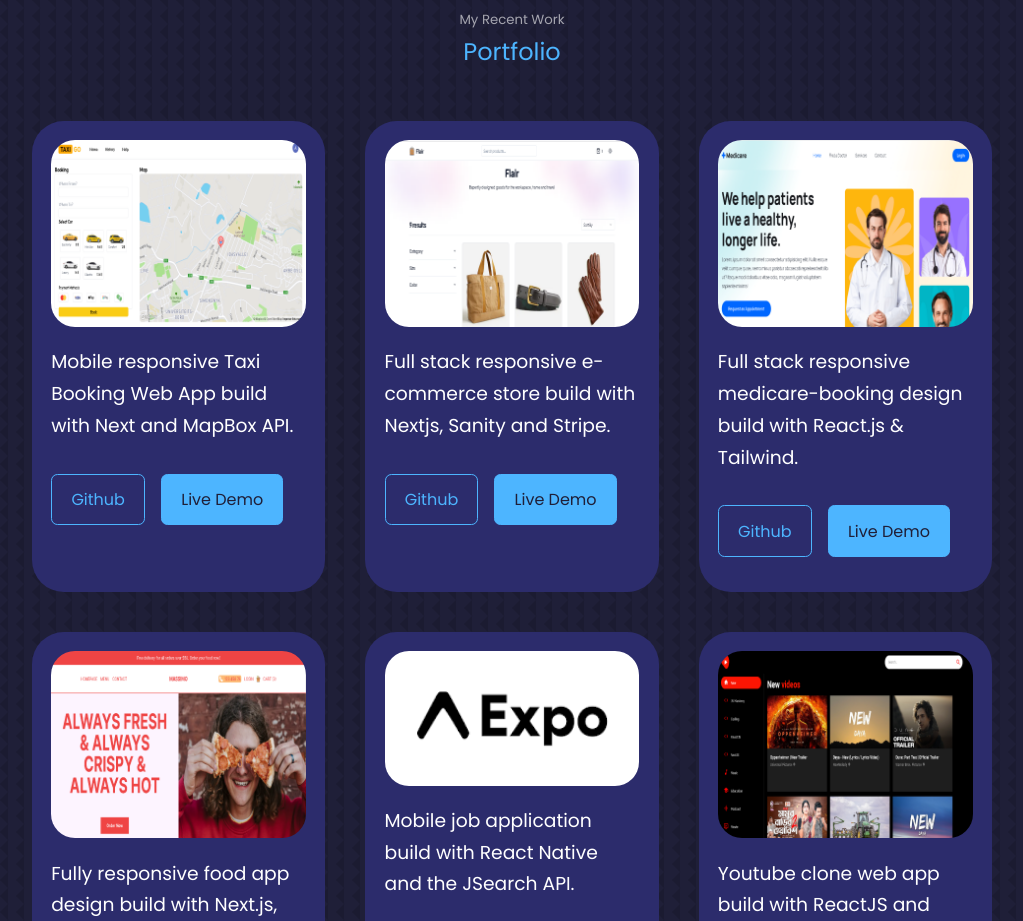
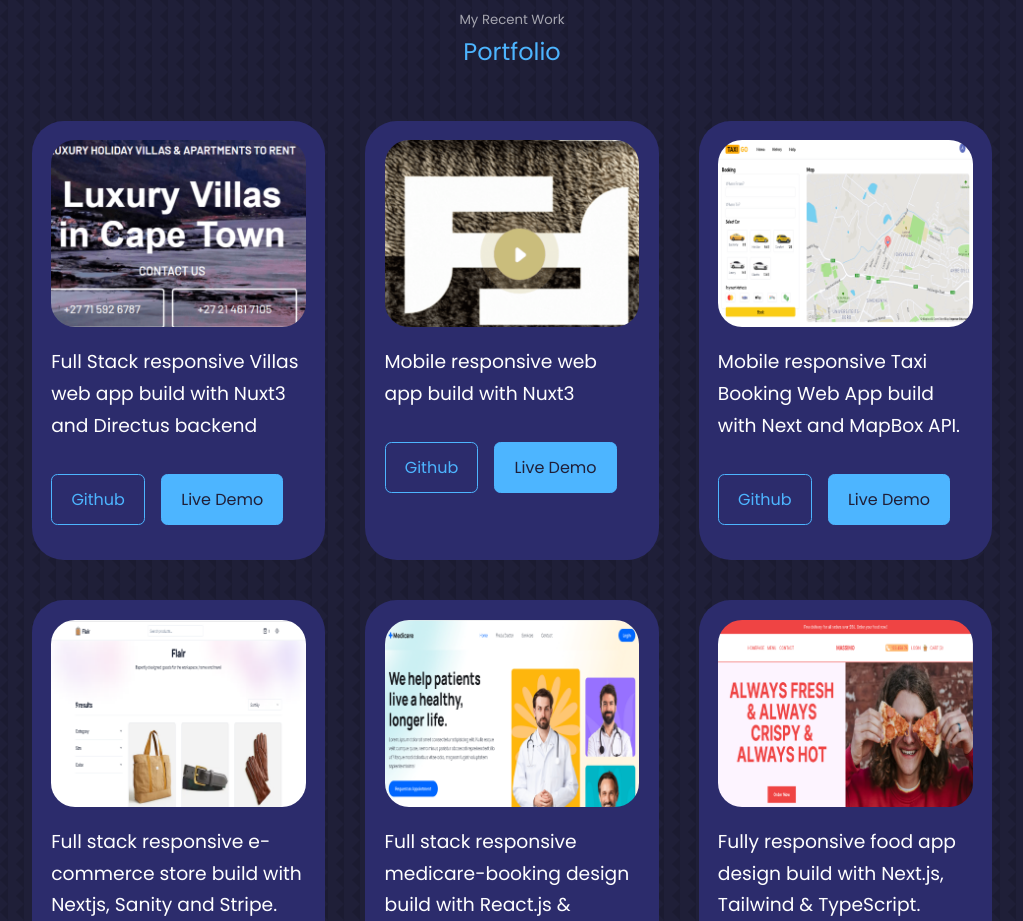
Before and after one commit to williamsgelo/angelo, a React (Create React App) app: page / in a window 1280 px wide. Shown: the part 2680-3601 px from the top of the page, without its empty margins (128-1151 px from the left). Built offline with nearby package versions, Linux system fonts and the light colour scheme.

Commit message:
new projects added

```diff
--- a/src/components/portfolio/Portfolio.jsx
+++ b/src/components/portfolio/Portfolio.jsx
@@ -21,6 +21,8 @@ import img16 from "../../assets/web3.png";
 import img17 from "../../assets/summarizer-ai.png";
 // import img18 from "../../assets/prompt-app.png";
 import img19 from "../../assets/expo-logo.png";
+import img20 from "../../assets/vict.png";
+import img21 from "../../assets/FF.png";
 
 const Portfolio = () => {
   return (
@@ -29,6 +31,54 @@ const Portfolio = () => {
       <h2>Portfolio</h2>
 
       <div className="container portfolio__container">
+        <article className="portfolio__item">
+          <div className="portfolio__item-image">
+            <img src={img20} alt="Villas in Cape Town" />
+          </div>
+          <h3>
+            Full Stack responsive Villas web app build with Nuxt3 and Directus
+            backend
+          </h3>
+          <div className="portfolio__item-cta">
+            <a
+              href="https://github.com/williamsgelo/taxi-app"
+              className="btn"
+              target="_blank"
+              rel="noreferrer"
+            >
+              Github
+            </a>
+            <a
+              href="https://villasincapetown.com/"
+              className="btn btn-primary"
+              target="_blank"
+              rel="noreferrer"
+            >
+              Live Demo
+            </a>
+          </div>
+        </article>
+
+        <article className="portfolio__item">
+          <div className="portfolio__item-image">
+            <img src={img21} alt="Fabric Fusion" />
+          </div>
+          <h3>Mobile responsive web app build with Nuxt3</h3>
+          <div className="portfolio__item-cta">
+            <a href="" className="btn" target="_blank" rel="noreferrer">
+              Github
+            </a>
+            <a
+              href="https://fabricfusionco.com/"
+              className="btn btn-primary"
+              target="_blank"
+              rel="noreferrer"
+            >
+              Live Demo
+            </a>
+          </div>
+        </article>
+
         <article className="portfolio__item">
           <div className="portfolio__item-image">
             <img src={img8} alt="taxi-app" />
```
Also changed, not shown: src/assets/FF.png (added), src/assets/vict.png (added).
